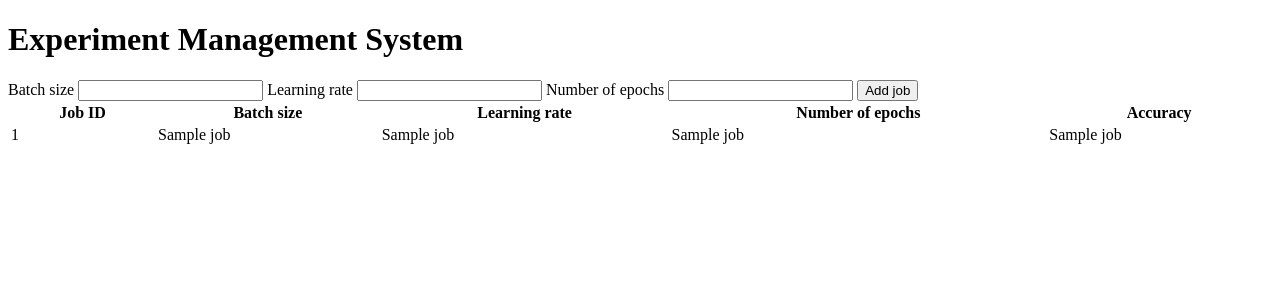
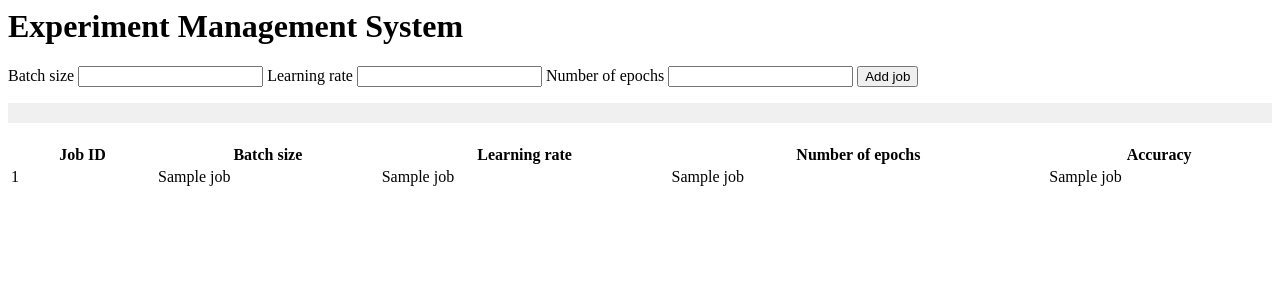
Before and after one commit to bartolomeou/MNIST, a Flask app: template client/templates/result.html in a window 1280 px wide. Shown: the top 300 px of the page. Run offline with Flask 3, Linux system fonts and the light colour scheme; the template is opened without the code that fills it: most values are stand-ins (such as "Sample title", 1, 10 or a date in 2020).

Commit message:
multithreading

```diff
--- a/client/static/scripts/check_progress.js
+++ b/client/static/scripts/check_progress.js
@@ -1,7 +1,7 @@
 function check_progress(job_id, progress_bar) {
 	function worker() {
 		$.get(`/progress/${job_id}`, function (data) {
-			var progress = parseInt(data);
+			var progress = parseInt(data.progress);
 			console.log(progress);
 			if (progress < 100) {
 				progress_bar.css('width', progress + '%');
--- a/client/templates/index.html
+++ b/client/templates/index.html
@@ -1,3 +1,22 @@
+<head>
+	<!-- Other head elements -->
+	<style>
+		#progress_container {
+			width: 100%;
+			height: 20px;
+			background-color: #f0f0f0;
+			margin-bottom: 20px;
+		}
+
+		#progress_bar {
+			height: 100%;
+			width: 0;
+			background-color: #4caf50;
+			transition: width 0.3s ease;
+		}
+	</style>
+</head>
+
 <!-- templates/index.html -->
 <!DOCTYPE html>
 <html lang="en">
@@ -44,9 +63,6 @@
 				</form>
 			</div>
 
-			<!-- <script>
-				check_progress(job_id, progress_bar);
-			</script> -->
 			<div id="progress_container">
 				<div id="progress_bar"></div>
 			</div>
```
